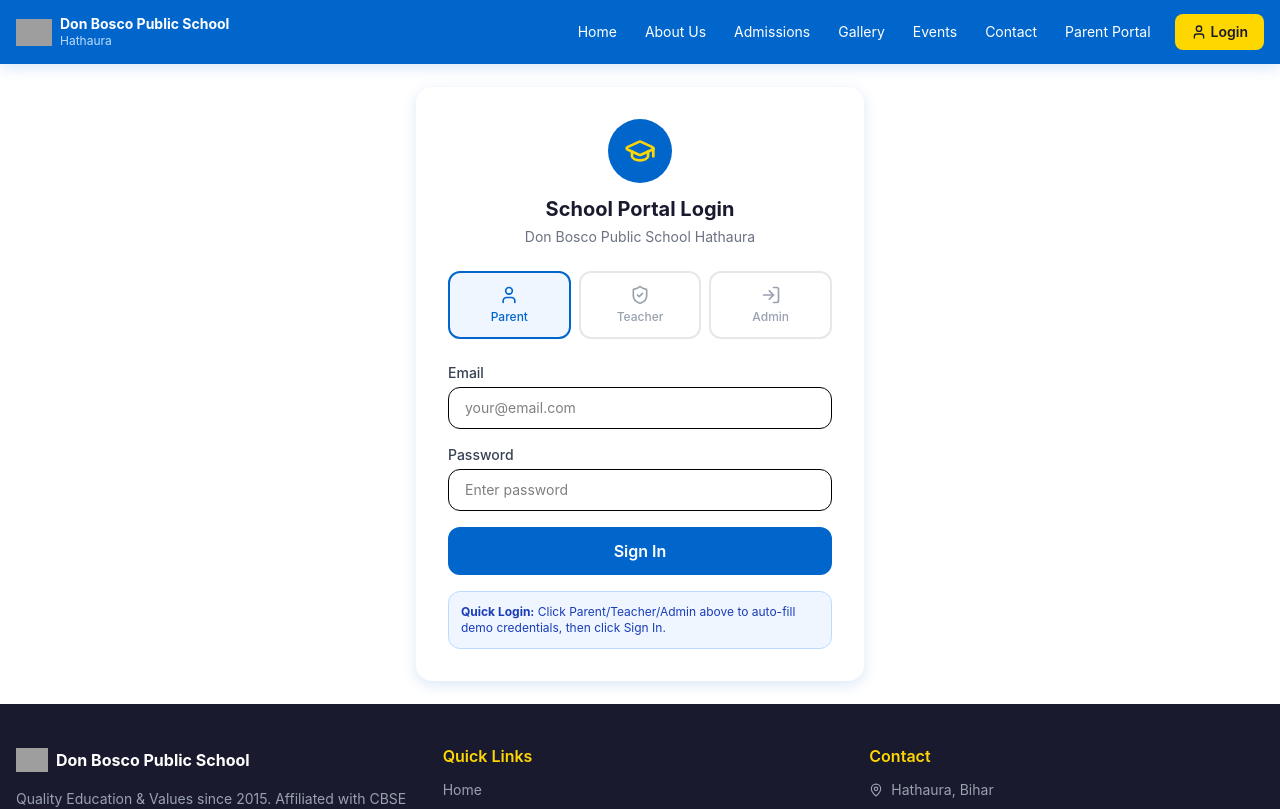
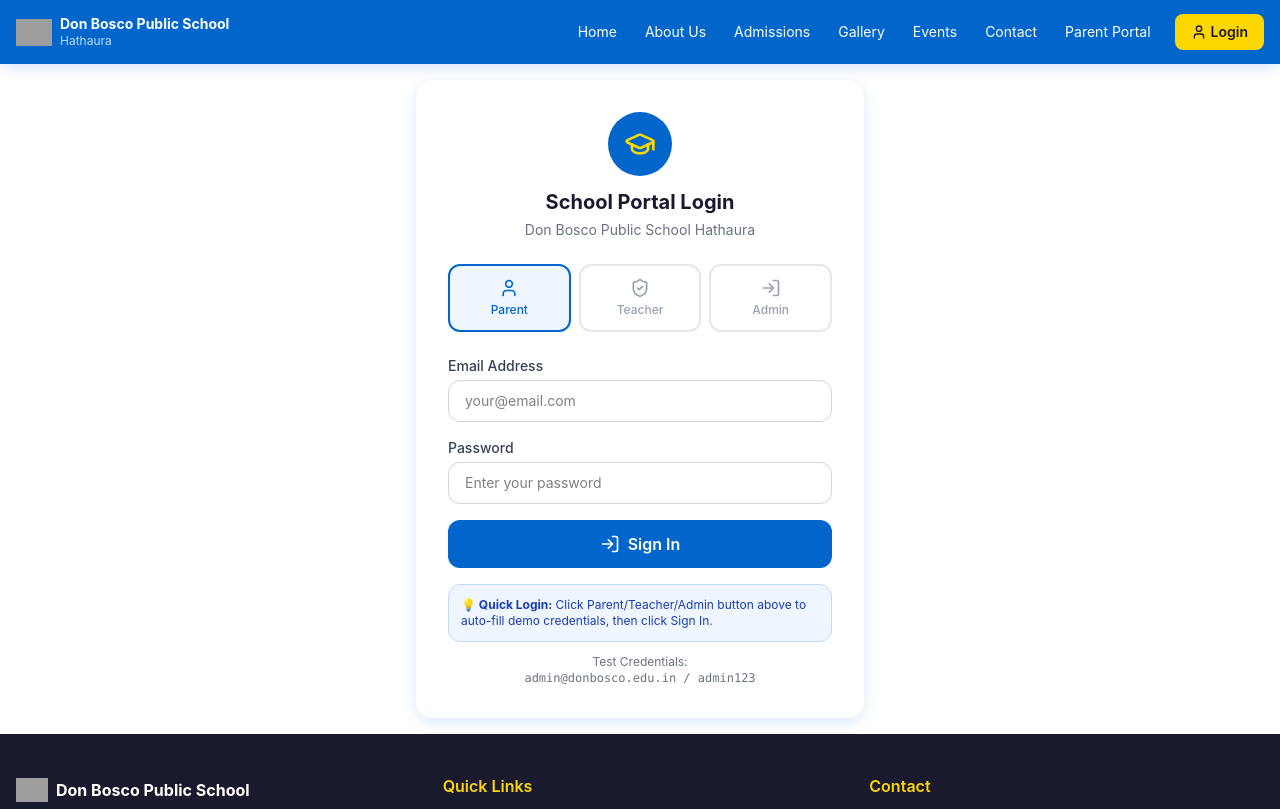
Before and after one commit to academicsrajeev-gif/monkey-code-demo, a React (Vite) app: page /login in a window 1280 px wide. Shown: the top 809 px of the page. Built offline with nearby package versions, Linux system fonts and the light colour scheme; grey boxes are pictures that could not be loaded.

Commit message:
Update Login.jsx

```diff
--- a/Login.jsx
+++ b/Login.jsx
@@ -23,16 +23,33 @@
     setLoading(true)
 
     try {
+      console.log('Attempting login with:', email)
+
       const { data, error: authError } = await supabase.auth.signInWithPassword({
         email: email.trim(),
         password: password.trim(),
       })
 
+      console.log('Auth response:', { data, authError })
+
       if (authError) {
-        setError(authError.message)
+        console.error('Auth error details:', authError)
+        const errorMsg = authError.message ||
+                         authError.error_description ||
+                         authError.msg ||
+                         `Login failed (Code: ${authError.status || 'unknown'})`
+        setError(errorMsg)
         setLoading(false)
         return
       }
+
+      if (!data || !data.user) {
+        setError('Login failed: No user data returned')
+        setLoading(false)
+        return
+      }
+
+      console.log('Login successful, user:', data.user)
 
       // Login successful - redirect based on role
       if (role === 'teacher') navigate('/app/attendance')
@@ -40,7 +57,8 @@
       else navigate('/app/dashboard')
 
     } catch (err) {
-      setError('Login failed: ' + err.message)
+      console.error('Login exception:', err)
+      setError('Login failed: ' + (err.message || 'Unknown error occurred'))
       setLoading(false)
     }
   }
@@ -48,6 +66,7 @@
   // Auto-fill credentials for demo
   const fillDemoCredentials = (selectedRole) => {
     setRole(selectedRole)
+    setError('')
     if (selectedRole === 'admin') {
       setEmail('admin@donbosco.edu.in')
       setPassword('admin123')
@@ -96,14 +115,15 @@
         <form onSubmit={handleLogin} className="space-y-4">
           <div>
             <label className="block text-sm font-medium text-gray-700 mb-1">
-              Email
+              Email Address
             </label>
             <input
               type="email"
               value={email}
               onChange={(e) => setEmail(e.target.value)}
               placeholder="your@email.com"
-              className="w-full px-4 py-2.5 border rounded-xl text-sm focus:outline-none focus:ring-2 focus:ring-db-blue"
+              className="w-full px-4 py-2.5 border border-gray-300 rounded-xl text-sm focus:outline-none focus:ring-2 focus:ring-db-blue"
+              autoComplete="email"
             />
           </div>
 
@@ -115,14 +135,16 @@
               type="password"
               value={password}
               onChange={(e) => setPassword(e.target.value)}
-              placeholder="Enter password"
-              className="w-full px-4 py-2.5 border rounded-xl text-sm focus:outline-none focus:ring-2 focus:ring-db-blue"
+              placeholder="Enter your password"
+              className="w-full px-4 py-2.5 border border-gray-300 rounded-xl text-sm focus:outline-none focus:ring-2 focus:ring-db-blue"
+              autoComplete="current-password"
             />
           </div>
 
           {error && (
-            <div className="p-3 bg-red-50 border border-red-200 rounded-xl text-sm text-red-700">
-              ❌ {error}
+            <div className="p-3 bg-red-50 border border-red-200 rounded-xl text-sm text-red-700 flex items-start gap-2">
+              <span className="text-lg">⚠️</span>
+              <span className="flex-1">{error}</span>
             </div>
           )}
 
@@ -136,13 +158,22 @@
                 <Loader className="animate-spin" size={20} /> Signing In...
               </>
             ) : (
-              'Sign In'
+              <>
+                <LogIn size={20} /> Sign In
+              </>
             )}
           </button>
         </form>
 
         <div className="mt-4 p-3 bg-blue-50 border border-blue-200 rounded-xl text-xs text-blue-800">
-          <strong>Quick Login:</strong> Click Parent/Teacher/Admin above to auto-fill demo credentials, then click Sign In.
+          <strong>💡 Quick Login:</strong> Click Parent/Teacher/Admin button above to auto-fill demo credentials, then click Sign In.
+        </div>
+
+        <div className="mt-3 text-center">
+          <p className="text-xs text-gray-500">
+            Test Credentials:<br />
+            <span className="font-mono">admin@donbosco.edu.in / admin123</span>
+          </p>
         </div>
       </div>
     </div>
```
